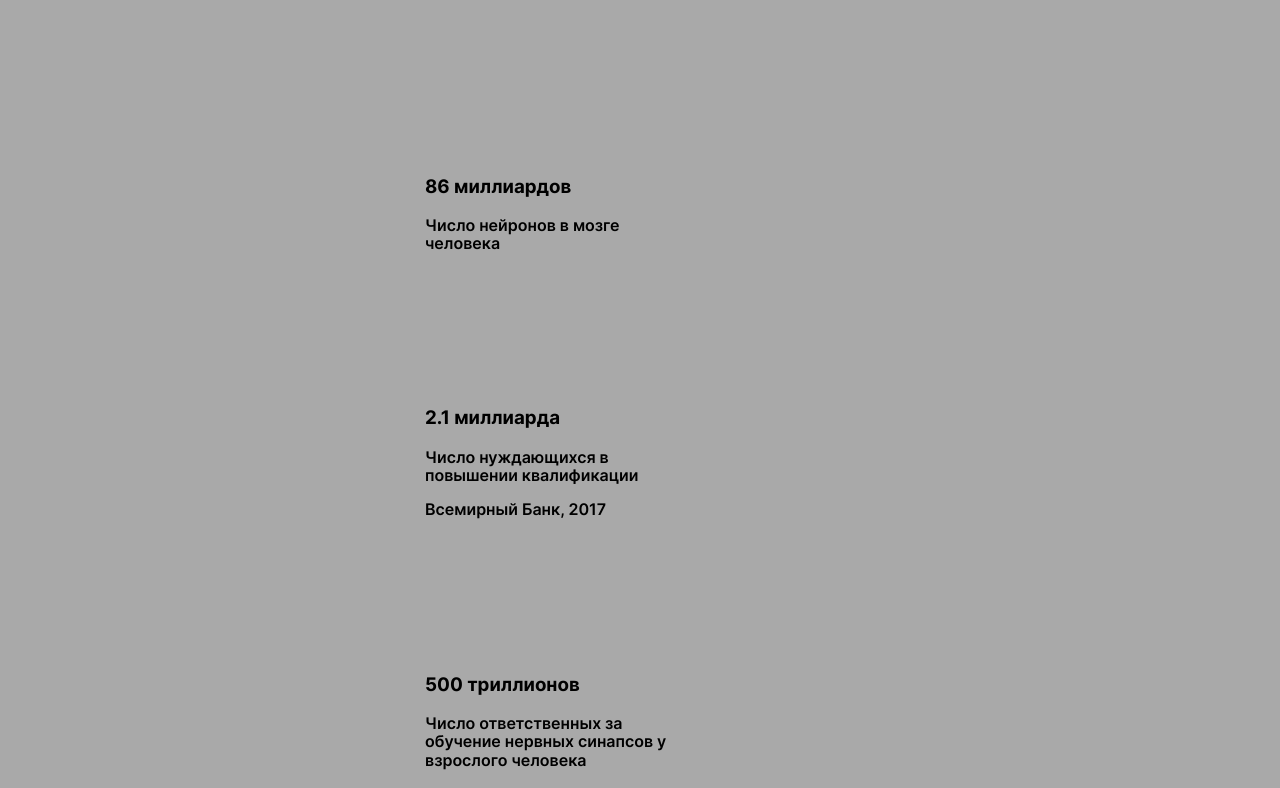
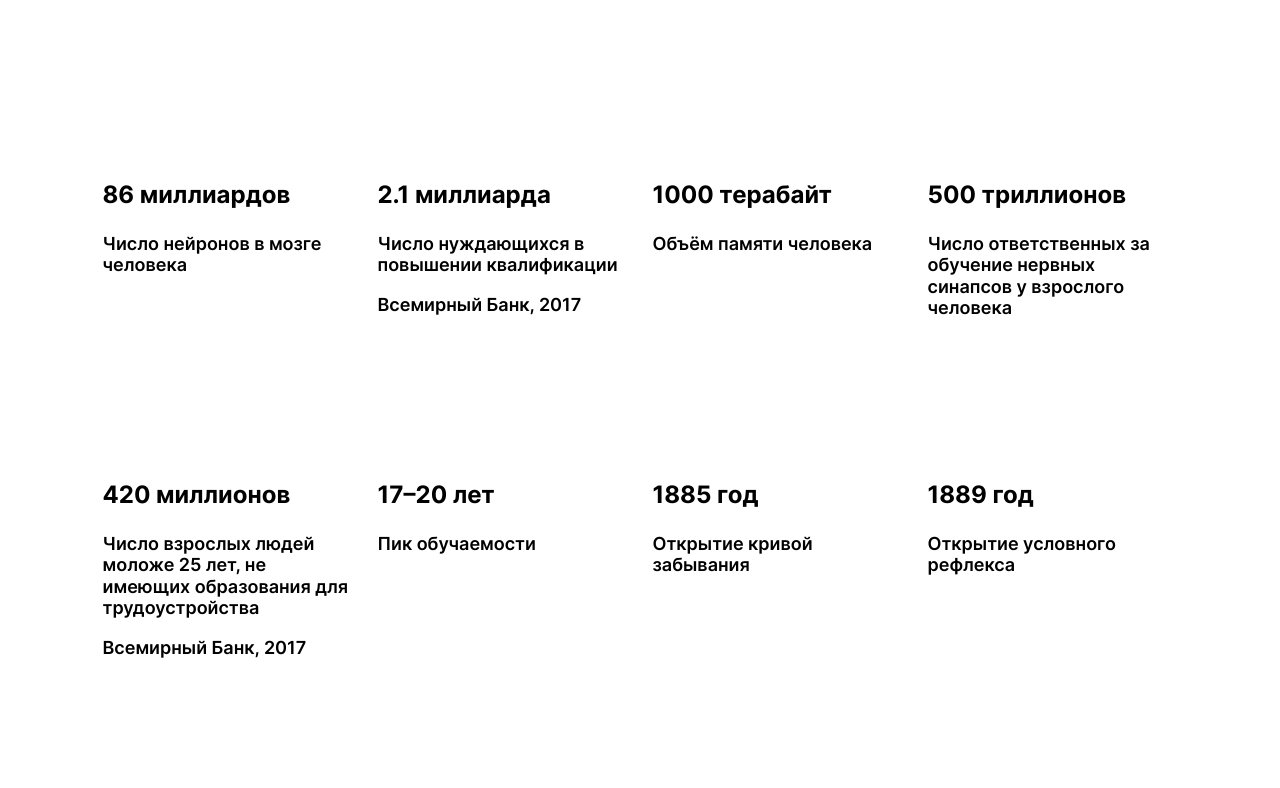
Before and after one commit to nisslyak/first-project, a plain HTML site: page index.html in a window 1280 px wide. Shown: the part 503-1291 px from the top of the page. Drawn offline with Linux system fonts and the light colour scheme; files whose address does not match are found by name.

Commit message:
Added style corrections for digits div

```diff
--- a/index.html
+++ b/index.html
@@ -32,23 +32,27 @@
       <p class="digits-table_text">Всемирный Банк, 2017</p>
     </div>
     <div class="digits-table_cell">
+      <h3 class="digits-table_heading">1000 терабайт</h3>
+      <p class="digits-table_text">Объём памяти человека</p>
+    </div>
+    <div class="digits-table_cell">
       <h3 class="digits-table_heading">500 триллионов</h3>
       <p class="digits-table_text">Число ответственных за обучение нервных синапсов у взрослого человека</p>
     </div>
-    <div class="digits-table_cell">
+    <div class="digits-table_cell digits-table_lower-row">
       <h3 class="digits-table_heading">420 миллионов</h3>
       <p class="digits-table_text">Число взрослых людей моложе 25 лет, не имеющих образования для трудоустройства</p>
       <p class="digits-table_text">Всемирный Банк, 2017</p>
     </div>
-    <div class="digits-table_cell">
+    <div class="digits-table_cell digits-table_lower-row">
       <h3 class="digits-table_heading">17–20 лет</h3>
       <p class="digits-table_text">Пик обучаемости</p>
     </div>
-    <div class="digits-table_cell">
+    <div class="digits-table_cell digits-table_lower-row">
       <h3 class="digits-table_heading">1885 год</h3>
       <p class="digits-table_text">Открытие кривой забывания</p>
     </div>
-    <div class="digits-table_cell">
+    <div class="digits-table_cell digits-table_lower-row">
       <h3 class="digits-table_heading">1889 год</h3>
       <p class="digits-table_text">Открытие условного рефлекса</p>
     </div>
--- a/styles/style.css
+++ b/styles/style.css
@@ -31,7 +31,6 @@
 }
 
 body{
-  background-color: darkgrey;
   font-family: "Inter", "Arial", sans-serif;;
 }
 
@@ -76,13 +75,29 @@ body{
 
 .digits-table{
   width:1100px;
-  margin:100 auto;
+  margin:100px auto;
   display: flex;
+  justify-content: center;
   flex-wrap: wrap;
-  flex-direction:column;
 }
 
 .digits-table_cell{
   width:250px;
   margin: 60px auto;
 }
+
+.digits-table_lower-row{
+  margin-bottom: 0;
+}
+
+.digits-table_heading{
+  line-height: 1.15 ;
+  font-size: 24px;
+  font-weight: 700;
+}
+
+.digits-table_text{
+  line-height: 1.2;
+  font-size: 18px;
+  font-weight: normal;
+}
```
